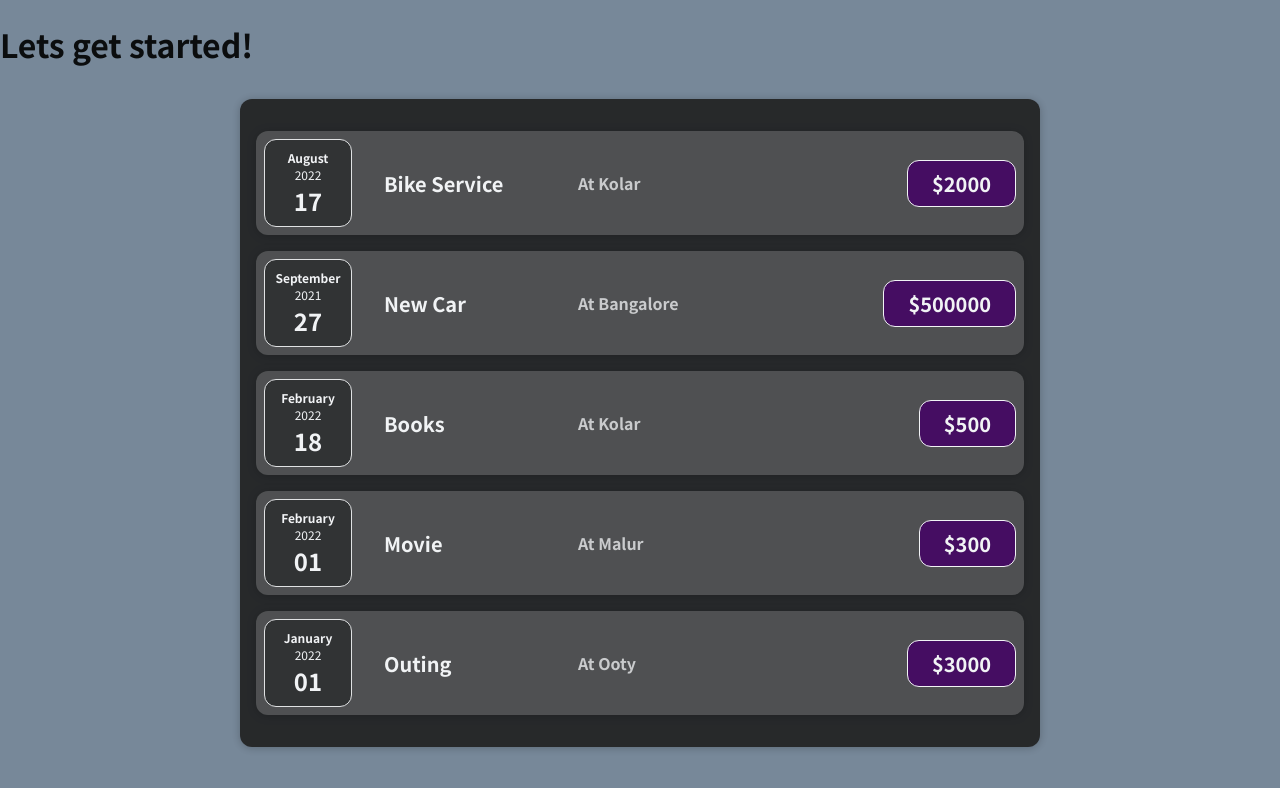
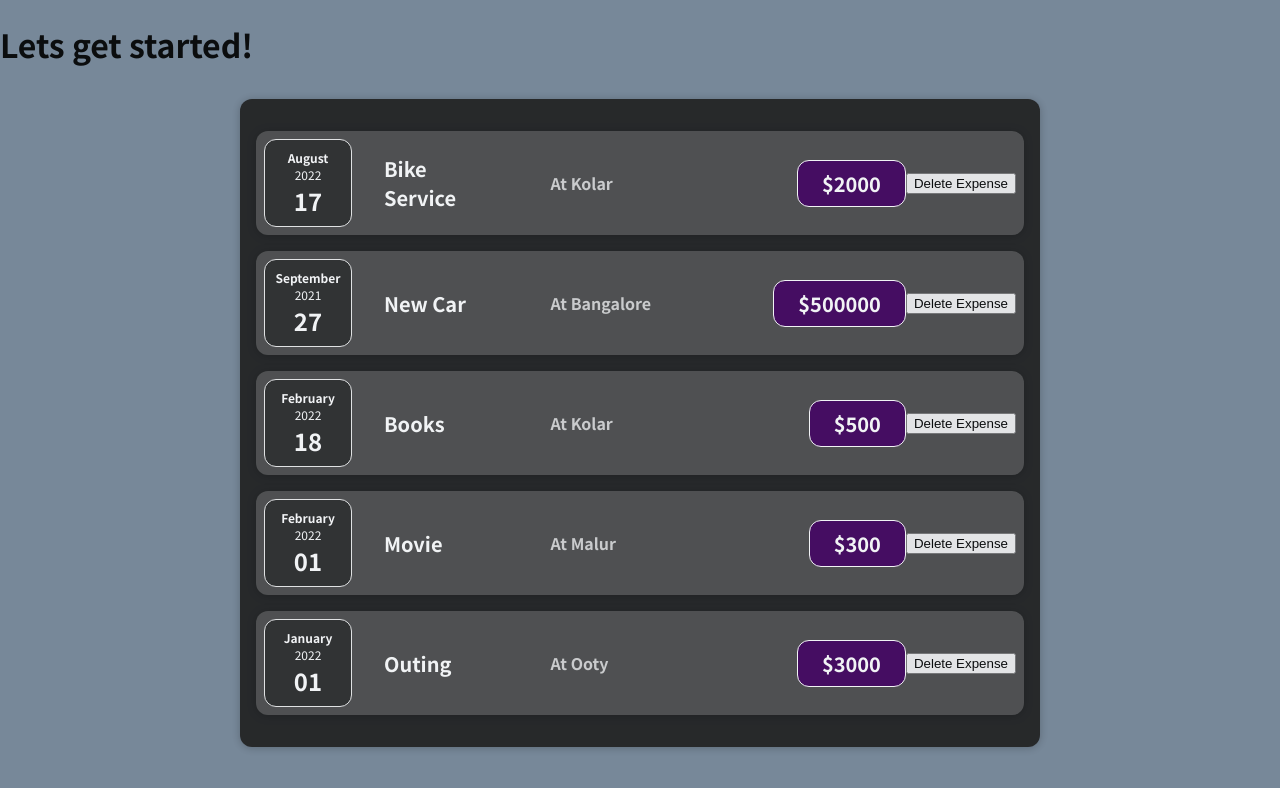
Before and after one commit to SushmaGowda7/Learning-React, a React (Create React App) app: page / in a window 1280 px wide. Shown: the top 788 px of the page. Built offline with nearby package versions, Linux system fonts and the light colour scheme.

Commit message:
delete button is added

```diff
--- a/src/components/Expenses/ExpenseItem.js
+++ b/src/components/Expenses/ExpenseItem.js
@@ -1,10 +1,16 @@
-import React from "react";
+import React, { useState } from "react";
 import './ExpenseItem.css';
 import ExpenseDate from './ExpenseDate';
 import Card from '../UI/Card';
 //import ExpenseDetails from './ExpenseDetails';
 
-const ExpenseItem = (props) =>{
+const ExpenseItem = (props) => {
+    useState( props.amount );
+    let deleteE = props.amount;
+    const clickHandler = () => {
+        deleteE = 'Deleted';
+        console.log(deleteE);
+    };
 
     return (
     <Card className='expense-item'>
@@ -17,6 +23,7 @@ const ExpenseItem = (props) =>{
                 <div className='expense-item__price'>${props.amount}</div>
             </div>
         </div>
+        <button onClick={clickHandler}>Delete Expense</button>
     </Card>
     );
 }
```
